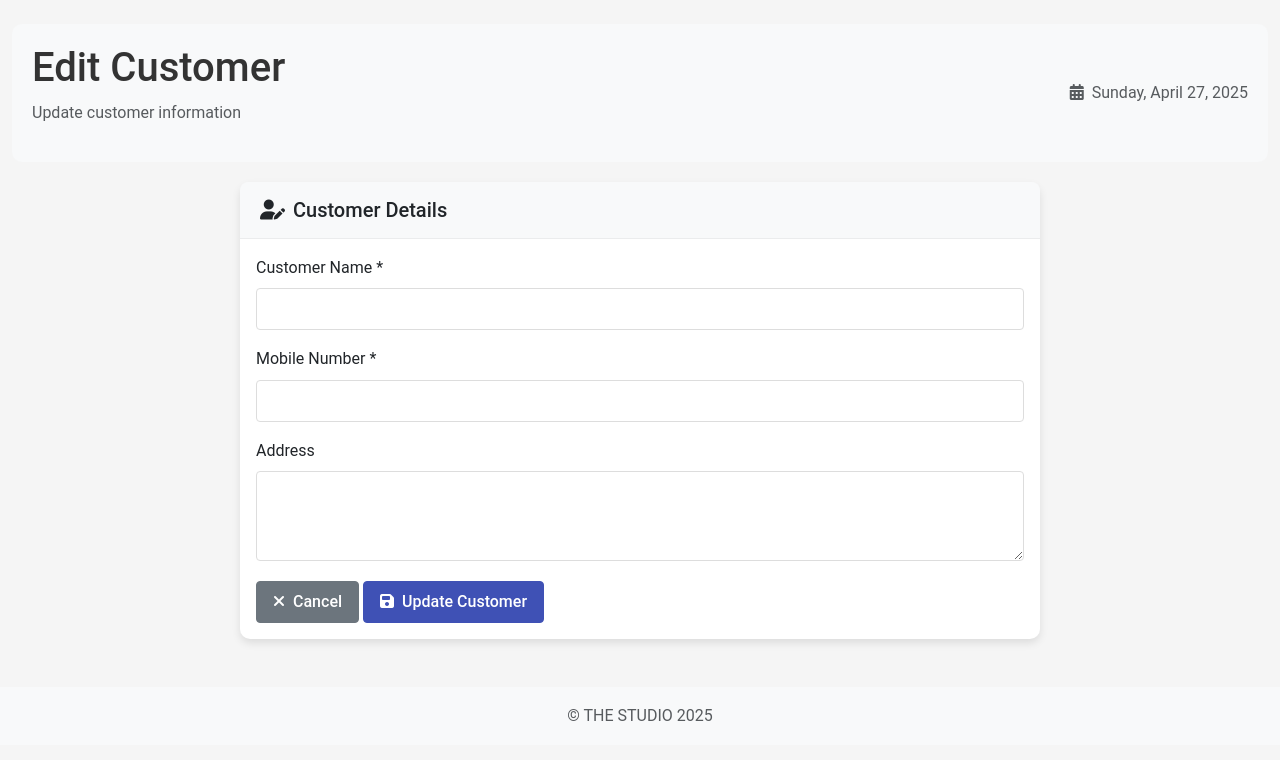
After one commit to samratmajumder/chandrakantacrm, a Flask app: template templates/customer_edit.html in a window 1280 px wide. The commit adds this page. Shown: the top 760 px of the page. Run offline with Flask 3, Linux system fonts and the light colour scheme; the template is opened without the code that fills it, so the values that code supplies are empty.

Commit message:
added option to edit customer and delete estimates

```diff
--- a/app.py
+++ b/app.py
@@ -180,6 +180,33 @@
     db.session.commit()
 
     return jsonify(customer.to_dict()), 201
+
+@app.route('/customers/edit/<int:customer_id>')
+@allowed_users_only
+def edit_customer(customer_id):
+    customer = Customer.query.get_or_404(customer_id)
+    return render_template('customer_edit.html', customer=customer)
+
+@app.route('/api/customers/<int:customer_id>', methods=['PUT'])
+@allowed_users_only
+def update_customer(customer_id):
+    customer = Customer.query.get_or_404(customer_id)
+    data = request.json
+
+    if not data.get('name') or not data.get('mobile'):
+        return jsonify({'error': 'Name and mobile are required'}), 400
+
+    # Update customer details
+    customer.name = data.get('name')
+    customer.mobile = data.get('mobile')
+    customer.address = data.get('address')
+
+    try:
+        db.session.commit()
+        return jsonify(customer.to_dict()), 200
+    except Exception as e:
+        db.session.rollback()
+        return jsonify({'error': str(e)}), 500
 
 @app.route('/search')
 @allowed_users_only
@@ -398,6 +425,18 @@
 
     return jsonify(estimate.to_dict())
 
+@app.route('/api/estimates/<int:estimate_id>', methods=['DELETE'])
+@allowed_users_only
+def delete_estimate(estimate_id):
+    estimate = Estimate.query.get_or_404(estimate_id)
+    try:
+        db.session.delete(estimate)
+        db.session.commit()
+        return jsonify({'message': 'Estimate deleted successfully'}), 200
+    except Exception as e:
+        db.session.rollback()
+        return jsonify({'error': str(e)}), 500
+
 @app.route('/api/items', methods=['GET'])
 @allowed_users_only
 def get_items():
--- /dev/null
+++ b/templates/customer_edit.html
@@ -0,0 +1,141 @@
+{% extends "base.html" %}
+
+{% block title %}Edit Customer - Chandrakanta CRM{% endblock %}
+
+{% block styles %}
+<style>
+    .page-header {
+        background-color: #f8f9fa;
+        border-radius: 10px;
+        padding: 20px;
+        margin-bottom: 20px;
+    }
+    .form-container {
+        max-width: 800px;
+        margin: 0 auto;
+    }
+    .card {
+        box-shadow: 0 4px 8px rgba(0,0,0,0.1);
+        border: none;
+        border-radius: 10px;
+    }
+    .card-header {
+        background-color: #f8f9fa;
+        border-bottom: 1px solid rgba(0,0,0,0.05);
+    }
+    .action-buttons {
+        margin-top: 20px;
+    }
+</style>
+{% endblock %}
+
+{% block content %}
+<div class="page-header">
+    <div class="row align-items-center">
+        <div class="col-md-8">
+            <h1 class="mb-2">Edit Customer</h1>
+            <p class="text-muted">Update customer information</p>
+        </div>
+        <div class="col-md-4 text-end">
+            <div class="text-muted">
+                <i class="fas fa-calendar-alt me-2"></i>{{ now.strftime('%A, %B %d, %Y') }}
+            </div>
+        </div>
+    </div>
+</div>
+
+<div class="form-container">
+    <div class="card">
+        <div class="card-header">
+            <h5 class="card-title mb-0"><i class="fas fa-user-edit me-2"></i>Customer Details</h5>
+        </div>
+        <div class="card-body">
+            <form id="editCustomerForm">
+                <input type="hidden" id="customerId" value="{{ customer.id }}">
+
+                <div class="mb-3">
+                    <label for="customerName" class="form-label">Customer Name *</label>
+                    <input type="text" class="form-control" id="customerName" value="{{ customer.name }}" required>
+                </div>
+
+                <div class="mb-3">
+                    <label for="customerMobile" class="form-label">Mobile Number *</label>
+                    <input type="text" class="form-control" id="customerMobile" value="{{ customer.mobile }}" required>
+                </div>
+
+                <div class="mb-3">
+                    <label for="customerAddress" class="form-label">Address</label>
+                    <textarea class="form-control" id="customerAddress" rows="3">{{ customer.address }}</textarea>
+                </div>
+
+                <div class="action-buttons">
+                    <button type="button" class="btn btn-secondary" id="cancelBtn">
+                        <i class="fas fa-times me-1"></i> Cancel
+                    </button>
+                    <button type="button" class="btn btn-primary" id="updateCustomerBtn">
+                        <i class="fas fa-save me-1"></i> Update Customer
+                    </button>
+                </div>
+            </form>
+        </div>
+    </div>
+</div>
+{% endblock %}
+
+{% block scripts %}
+<script>
+    document.addEventListener('DOMContentLoaded', function() {
+        const updateCustomerBtn = document.getElementById('updateCustomerBtn');
+        const cancelBtn = document.getElementById('cancelBtn');
+
+        // Update customer button
+        updateCustomerBtn.addEventListener('click', function() {
+            const customerId = document.getElementById('customerId').value;
+            const name = document.getElementById('customerName').value.trim();
+            const mobile = document.getElementById('customerMobile').value.trim();
+            const address = document.getElementById('customerAddress').value.trim();
+
+            if (!name || !mobile) {
+                alert('Name and mobile number are required');
+                return;
+            }
+
+            const customerData = {
+                name: name,
+                mobile: mobile,
+                address: address
+            };
+
+            // Send update request to API
+            fetch(`/api/customers/${customerId}`, {
+                method: 'PUT',
+                headers: {
+                    'Content-Type': 'application/json'
+                },
+                body: JSON.stringify(customerData)
+            })
+            .then(response => {
+                if (!response.ok) {
+                    throw new Error('Failed to update customer');
+                }
+                return response.json();
+            })
+            .then(data => {
+                // Show success message and redirect to customers page
+                alert('Customer updated successfully');
+                window.location.href = '/customers';
+            })
+            .catch(error => {
+                console.error('Error:', error);
+                alert('Failed to update customer: ' + error.message);
+            });
+        });
+
+        // Cancel button
+        cancelBtn.addEventListener('click', function() {
+            // Go back to customers page
+            window.location.href = '/customers';
+        });
+    });
+</script>
+{% endblock %}
--- a/templates/customers.html
+++ b/templates/customers.html
@@ -242,6 +242,10 @@
                                                     data-customer-id="${customer.id}">
                                                 <i class="fas fa-eye me-1"></i>View Details
                                             </button>
+                                            <a href="/customers/edit/${customer.id}"
+                                               class="btn btn-sm btn-warning">
+                                                <i class="fas fa-edit me-1"></i>Edit
+                                            </a>
                                             <a href="/estimates/new?customer_id=${customer.id}"
                                                class="btn btn-sm btn-primary">
                                                 <i class="fas fa-file-invoice-dollar me-1"></i>New Estimate
```
Also changed, not shown: templates/estimate_view.html (+27 -0 lines).
